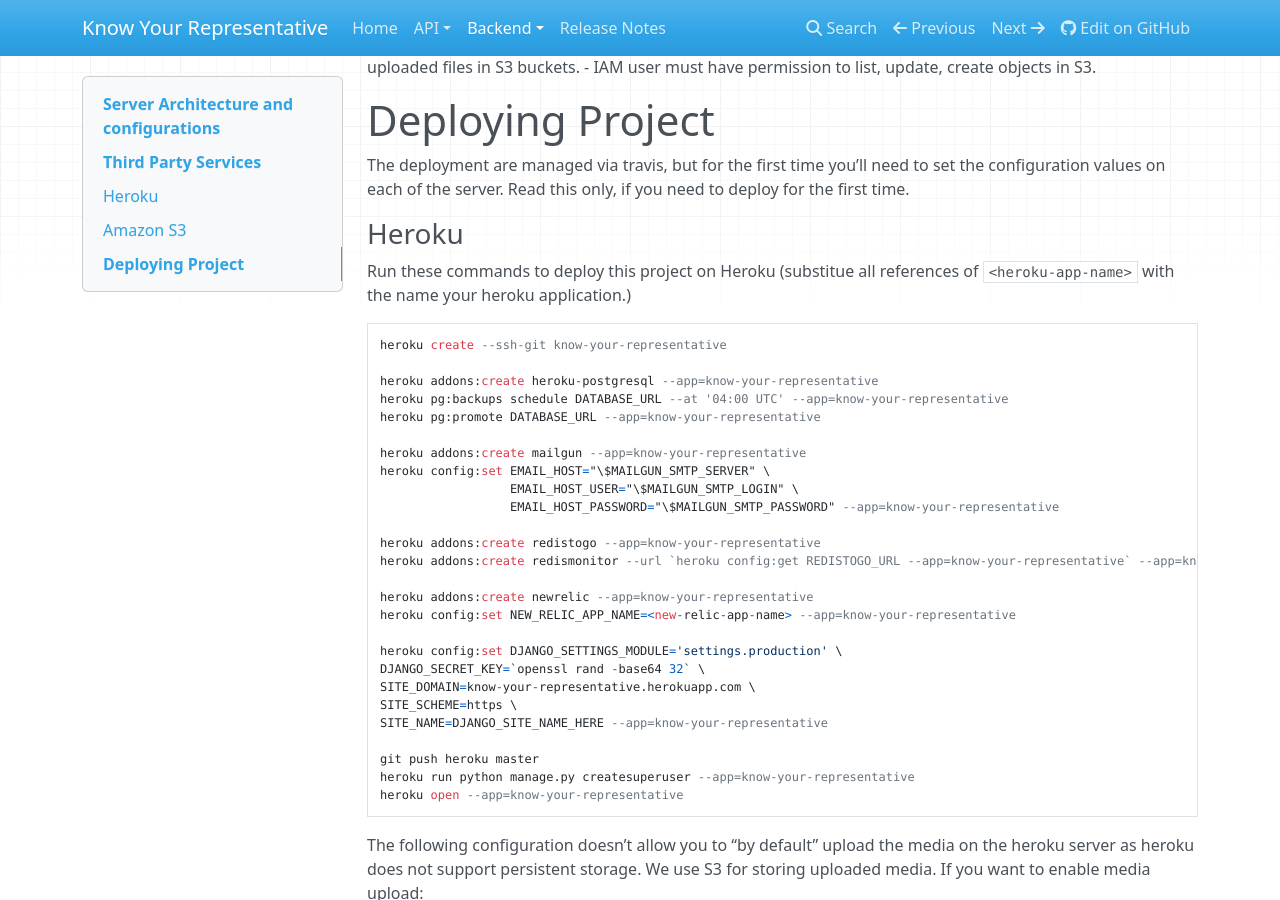
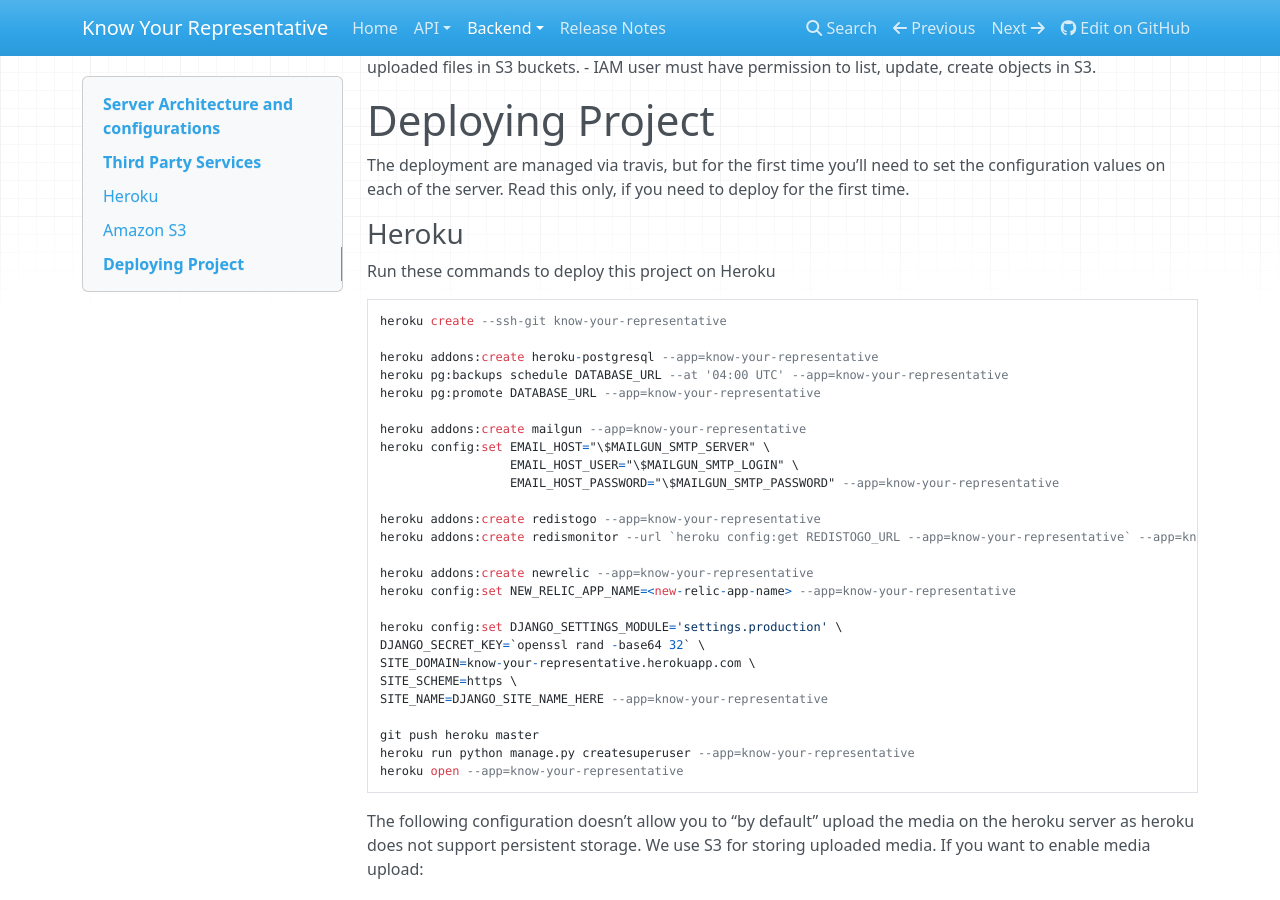
Before and after one commit to aniketmaithani/know-your-representative, an MkDocs documentation site: the page built from docs/backend/server_config.md, in a window 1280 px wide and 900 px high, scrolled down 599 px. Built offline with MkDocs 1.6.1, drawn with Linux system fonts in a browser that asks for light colours; nearby versions of some CDN libraries; old or Windows-style settings are respelled for this version of MkDocs.

Commit message:
docs(server_config): typo and extra line removed

````diff
--- a/docs/backend/server_config.md
+++ b/docs/backend/server_config.md
@@ -33,7 +33,7 @@ The deployment are managed via travis, but for the first time you'll need to set
 
 ### Heroku
 
-Run these commands to deploy this project on Heroku (substitue all references of `<heroku-app-name>` with the name your heroku application.)
+Run these commands to deploy this project on Heroku
 
 ```
 heroku create --ssh-git know-your-representative
````
